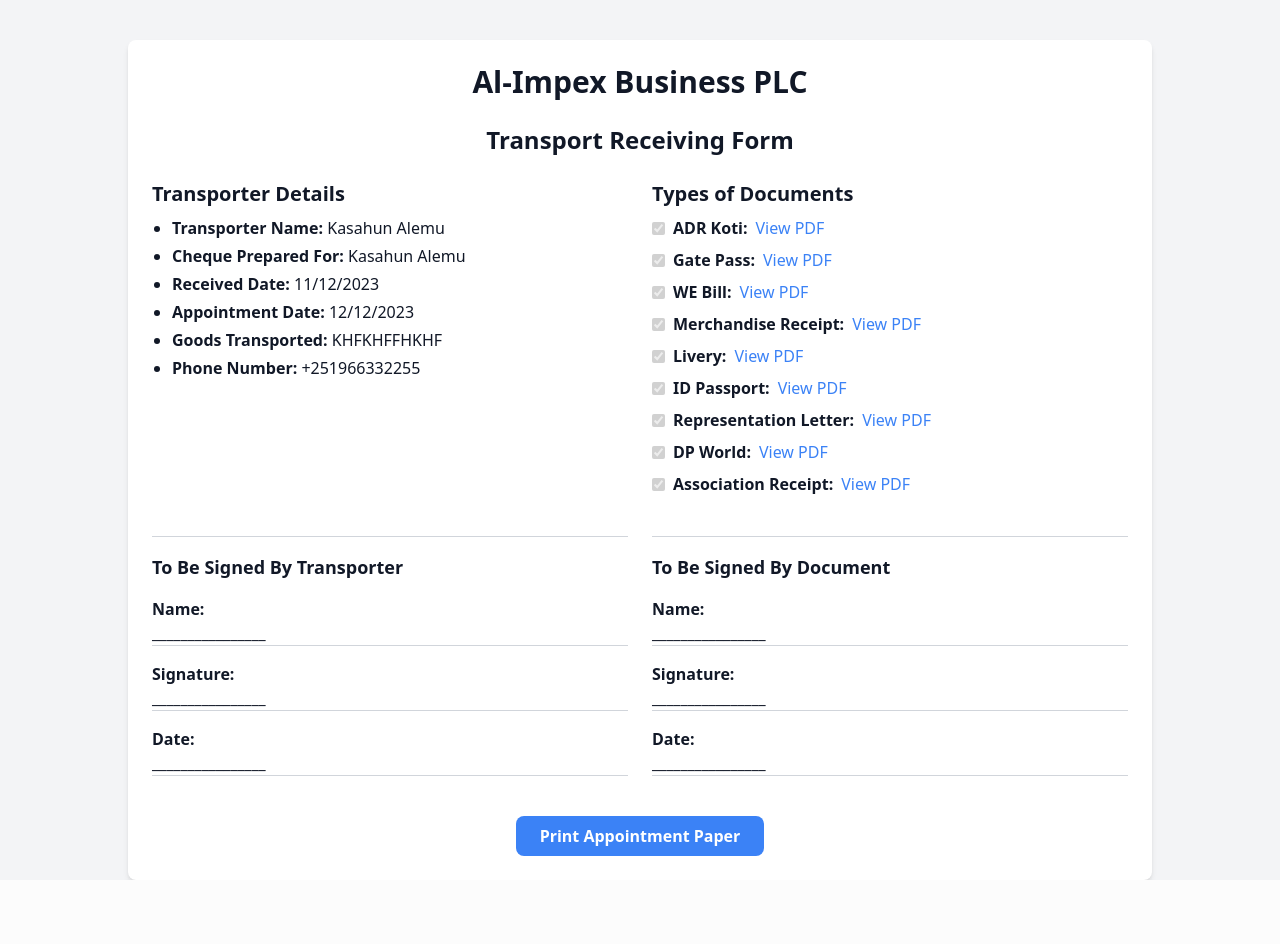
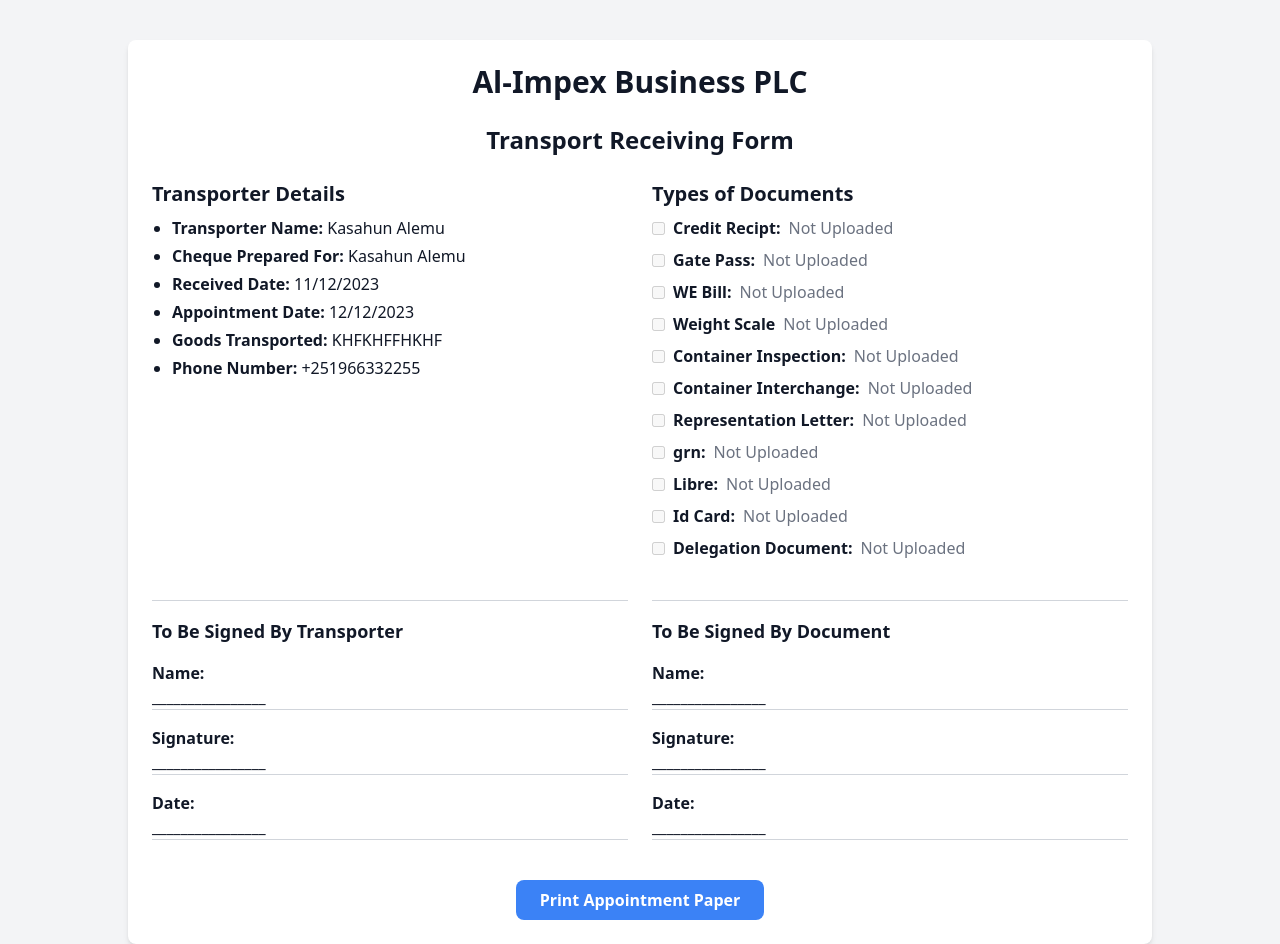
Before and after one commit to Mintesnot-Shigute/Transport-System, a Flask app: page /confirmation/1 in a window 1280 px wide. Before the commit the page ends 880 px from the top, so only its background shows below. Run offline with Flask 3, Linux system fonts and the light colour scheme; some libraries are stand-ins or nearby versions.

Commit message:
Appointment letter

```diff
--- a/app.py
+++ b/app.py
@@ -64,17 +64,17 @@
         goods_transported = request.form["goods_transported"]
         phone_no = request.form["phone_no"]
 
-        adr_koti = save_file(request.files['adr_koti'], prefix=transporter_name) if 'adr_koti' in request.files else None
-        gate_pass = save_file(request.files['gate_pass'], prefix=transporter_name) if 'gate_pass' in request.files else None
-        we_bill = save_file(request.files['we_bill'], prefix=transporter_name) if 'we_bill' in request.files else None
-        merchandise_receipt = save_file(request.files['merchandise_receipt'], prefix=transporter_name) if 'merchandise_receipt' in request.files else None
-        livery = save_file(request.files['livery'], prefix=transporter_name) if 'livery' in request.files else None
-        id_passport = save_file(request.files['id_passport'], prefix=transporter_name) if 'id_passport' in request.files else None
-        representation_letter = save_file(request.files['representation_letter'], prefix=transporter_name) if 'representation_letter' in request.files else None
-        dp_world = save_file(request.files['dp_world'], prefix=transporter_name) if 'dp_world' in request.files else None
-        association_receipt = save_file(request.files['association_receipt'], prefix=transporter_name) if 'association_receipt' in request.files else None
-
-        if None in [adr_koti, gate_pass, we_bill, merchandise_receipt, livery, id_passport, representation_letter, dp_world, association_receipt]:
+        credit_recipt = save_file(request.files['credit_recipt'], prefix=transporter_name) if 'credit_recipt' in request.files else None
+        transport_agreement = save_file(request.files['transport_agreement'], prefix=transporter_name) if 'transport_agreement' in request.files else None
+        way_bill = save_file(request.files['way_bill'], prefix=transporter_name) if 'way_bill' in request.files else None
+        weight_scale = save_file(request.files['weight_scale'], prefix=transporter_name) if 'weight_scale' in request.files else None
+        container_inspection = save_file(request.files['container_inspection'], prefix=transporter_name) if 'container_inspection' in request.files else None
+        container_interchange = save_file(request.files['container_interchange'], prefix=transporter_name) if 'container_interchange' in request.files else None
+        grn = save_file(request.files['grn'], prefix=transporter_name) if 'grn' in request.files else None
+        libre = save_file(request.files['libre'], prefix=transporter_name) if 'libre' in request.files else None
+        id_card = save_file(request.files['id_card'], prefix=transporter_name) if 'id_card' in request.files else None
+        delegation_document = save_file(request.files['delegation_document'], prefix=transporter_name) if 'delegation_document' in request.files else None
+        if None in [credit_recipt, transport_agreement, way_bill, weight_scale, container_inspection, container_interchange, grn, libre, id_card,delegation_document]:
             flash("Please upload all required documents.")
             return redirect(url_for('form'))
 
@@ -85,15 +85,16 @@
             appointment_date=appointment_date,
             goods_transported=goods_transported,
             phone_no=phone_no,
-            adr_koti=adr_koti,
-            gate_pass=gate_pass,
-            we_bill=we_bill,
-            merchandise_receipt=merchandise_receipt,
-            livery=livery,
-            id_passport=id_passport,
-            representation_letter=representation_letter,
-            dp_world=dp_world,
-            association_receipt=association_receipt
+            credit_recipt=credit_recipt,
+            transport_agreement=transport_agreement,
+            way_bill=way_bill,
+            weight_scale=weight_scale,
+            container_inspection=container_inspection,
+            container_interchange=container_interchange,
+            grn=grn,
+            libre=libre,
+            id_card=id_card,
+            delegation_document=delegation_document
         )
 
         db.session.add(new_document)
--- a/templates/confirmation.html
+++ b/templates/confirmation.html
@@ -50,55 +50,55 @@
                     <h3 class="text-xl font-semibold mb-2">Types of Documents</h3>
                     <ul class="space-y-2">
                         <li class="flex items-center">
-                            <input type="checkbox" id="adr_koti" {{ 'checked' if document.adr_koti and document.adr_koti.strip() else '' }} disabled class="mr-2">
-                            <label for="adr_koti" class="font-semibold">ADR Koti:</label>
-                            {% if document.adr_koti and document.adr_koti.strip() %}
-                                <a href="{{ url_for('uploaded_file', filename=document.adr_koti) }}" class="ml-2 text-blue-500" target="_blank">View PDF</a>
+                            <input type="checkbox" id="credit_recipt" {{ 'checked' if document.credit_recipt and document.credit_recipt.strip() else '' }} disabled class="mr-2">
+                            <label for="credit_recipt" class="font-semibold">Credit Recipt:</label>
+                            {% if document.credit_recipt and document.credit_recipt.strip() %}
+                                <a href="{{ url_for('uploaded_file', filename=document.credit_recipt) }}" class="ml-2 text-blue-500" target="_blank">View PDF</a>
                             {% else %}
                                 <span class="ml-2 text-gray-500">Not Uploaded</span>
                             {% endif %}
                         </li>
                         <li class="flex items-center">
-                            <input type="checkbox" id="gate_pass" {{ 'checked' if document.gate_pass and document.gate_pass.strip() else '' }} disabled class="mr-2">
-                            <label for="gate_pass" class="font-semibold">Gate Pass:</label>
-                            {% if document.gate_pass and document.gate_pass.strip() %}
-                                <a href="{{ url_for('uploaded_file', filename=document.gate_pass) }}" class="ml-2 text-blue-500" target="_blank">View PDF</a>
+                            <input type="checkbox" id="transport_agreement" {{ 'checked' if document.transport_agreement and document.transport_agreement.strip() else '' }} disabled class="mr-2">
+                            <label for="transport_agreement" class="font-semibold">Gate Pass:</label>
+                            {% if document.transport_agreement and document.transport_agreement.strip() %}
+                                <a href="{{ url_for('uploaded_file', filename=document.transport_agreement) }}" class="ml-2 text-blue-500" target="_blank">View PDF</a>
                             {% else %}
                                 <span class="ml-2 text-gray-500">Not Uploaded</span>
                             {% endif %}
                         </li>
                         <li class="flex items-center">
-                            <input type="checkbox" id="we_bill" {{ 'checked' if document.we_bill and document.we_bill.strip() else '' }} disabled class="mr-2">
-                            <label for="we_bill" class="font-semibold">WE Bill:</label>
-                            {% if document.we_bill and document.we_bill.strip() %}
-                                <a href="{{ url_for('uploaded_file', filename=document.we_bill) }}" class="ml-2 text-blue-500" target="_blank">View PDF</a>
+                            <input type="checkbox" id="way_bill" {{ 'checked' if document.way_bill and document.way_bill.strip() else '' }} disabled class="mr-2">
+                            <label for="way_bill" class="font-semibold">WE Bill:</label>
+                            {% if document.way_bill and document.way_bill.strip() %}
+                                <a href="{{ url_for('uploaded_file', filename=document.way_bill) }}" class="ml-2 text-blue-500" target="_blank">View PDF</a>
                             {% else %}
                                 <span class="ml-2 text-gray-500">Not Uploaded</span>
                             {% endif %}
                         </li>
                         <li class="flex items-center">
-                            <input type="checkbox" id="merchandise_receipt" {{ 'checked' if document.merchandise_receipt and document.merchandise_receipt.strip() else '' }} disabled class="mr-2">
-                            <label for="merchandise_receipt" class="font-semibold">Merchandise Receipt:</label>
-                            {% if document.merchandise_receipt and document.merchandise_receipt.strip() %}
-                                <a href="{{ url_for('uploaded_file', filename=document.merchandise_receipt) }}" class="ml-2 text-blue-500" target="_blank">View PDF</a>
+                            <input type="checkbox" id="weight_scale" {{ 'checked' if document.weight_scale and document.weight_scale.strip() else '' }} disabled class="mr-2">
+                            <label for="weight_scale" class="font-semibold">Weight Scale</label>
+                            {% if document.weight_scale and document.weight_scale.strip() %}
+                                <a href="{{ url_for('uploaded_file', filename=document.weight_scale) }}" class="ml-2 text-blue-500" target="_blank">View PDF</a>
                             {% else %}
                                 <span class="ml-2 text-gray-500">Not Uploaded</span>
                             {% endif %}
                         </li>
                         <li class="flex items-center">
-                            <input type="checkbox" id="livery" {{ 'checked' if document.livery and document.livery.strip() else '' }} disabled class="mr-2">
-                            <label for="livery" class="font-semibold">Livery:</label>
-                            {% if document.livery and document.livery.strip() %}
-                                <a href="{{ url_for('uploaded_file', filename=document.livery) }}" class="ml-2 text-blue-500" target="_blank">View PDF</a>
+                            <input type="checkbox" id="container_inspection" {{ 'checked' if document.container_inspection and document.container_inspection.strip() else '' }} disabled class="mr-2">
+                            <label for="container_inspection" class="font-semibold">Container Inspection:</label>
+                            {% if document.container_inspection and document.container_inspection.strip() %}
+                                <a href="{{ url_for('uploaded_file', filename=document.container_inspection) }}" class="ml-2 text-blue-500" target="_blank">View PDF</a>
                             {% else %}
                                 <span class="ml-2 text-gray-500">Not Uploaded</span>
                             {% endif %}
                         </li>
                         <li class="flex items-center">
-                            <input type="checkbox" id="id_passport" {{ 'checked' if document.id_passport and document.id_passport.strip() else '' }} disabled class="mr-2">
-                            <label for="id_passport" class="font-semibold">ID Passport:</label>
-                            {% if document.id_passport and document.id_passport.strip() %}
-                                <a href="{{ url_for('uploaded_file', filename=document.id_passport) }}" class="ml-2 text-blue-500" target="_blank">View PDF</a>
+                            <input type="checkbox" id="container_interchange" {{ 'checked' if document.container_interchange and document.container_interchange.strip() else '' }} disabled class="mr-2">
+                            <label for="container_interchange" class="font-semibold">Container Interchange:</label>
+                            {% if document.container_interchange and document.container_interchange.strip() %}
+                                <a href="{{ url_for('uploaded_file', filename=document.container_interchange) }}" class="ml-2 text-blue-500" target="_blank">View PDF</a>
                             {% else %}
                                 <span class="ml-2 text-gray-500">Not Uploaded</span>
                             {% endif %}
@@ -113,19 +113,37 @@
                             {% endif %}
                         </li>
                         <li class="flex items-center">
-                            <input type="checkbox" id="dp_world" {{ 'checked' if document.dp_world and document.dp_world.strip() else '' }} disabled class="mr-2">
-                            <label for="dp_world" class="font-semibold">DP World:</label>
-                            {% if document.dp_world and document.dp_world.strip() %}
-                                <a href="{{ url_for('uploaded_file', filename=document.dp_world) }}" class="ml-2 text-blue-500" target="_blank">View PDF</a>
+                            <input type="checkbox" id="grn" {{ 'checked' if document.grn and document.grn.strip() else '' }} disabled class="mr-2">
+                            <label for="grn" class="font-semibold">grn:</label>
+                            {% if document.grn and document.grn.strip() %}
+                                <a href="{{ url_for('uploaded_file', filename=document.grn) }}" class="ml-2 text-blue-500" target="_blank">View PDF</a>
                             {% else %}
                                 <span class="ml-2 text-gray-500">Not Uploaded</span>
                             {% endif %}
                         </li>
                         <li class="flex items-center">
-                            <input type="checkbox" id="association_receipt" {{ 'checked' if document.association_receipt and document.association_receipt.strip() else '' }} disabled class="mr-2">
-                            <label for="association_receipt" class="font-semibold">Association Receipt:</label>
-                            {% if document.association_receipt and document.association_receipt.strip() %}
-                                <a href="{{ url_for('uploaded_file', filename=document.association_receipt) }}" class="ml-2 text-blue-500" target="_blank">View PDF</a>
+                            <input type="checkbox" id="libre" {{ 'checked' if document.libre and document.libre.strip() else '' }} disabled class="mr-2">
+                            <label for="libre" class="font-semibold">Libre:</label>
+                            {% if document.libre and document.libre.strip() %}
+                                <a href="{{ url_for('uploaded_file', filename=document.libre) }}" class="ml-2 text-blue-500" target="_blank">View PDF</a>
+                            {% else %}
+                                <span class="ml-2 text-gray-500">Not Uploaded</span>
+                            {% endif %}
+                        </li>
+                        <li class="flex items-center">
+                            <input type="checkbox" id="id_card" {{ 'checked' if document.id_card and document.id_card.strip() else '' }} disabled class="mr-2">
+                            <label for="id_card" class="font-semibold">Id Card:</label>
+                            {% if document.id_card and document.id_card.strip() %}
+                                <a href="{{ url_for('uploaded_file', filename=document.id_card) }}" class="ml-2 text-blue-500" target="_blank">View PDF</a>
+                            {% else %}
+                                <span class="ml-2 text-gray-500">Not Uploaded</span>
+                            {% endif %}
+                        </li>
+                        <li class="flex items-center">
+                            <input type="checkbox" id="delegation_document" {{ 'checked' if document.delegation_document and document.delegation_document.strip() else '' }} disabled class="mr-2">
+                            <label for="delegation_document" class="font-semibold">Delegation Document:</label>
+                            {% if document.delegation_document and document.delegation_document.strip() %}
+                                <a href="{{ url_for('uploaded_file', filename=document.delegation_document) }}" class="ml-2 text-blue-500" target="_blank">View PDF</a>
                             {% else %}
                                 <span class="ml-2 text-gray-500">Not Uploaded</span>
                             {% endif %}
```
Also changed, not shown: models.py (+10 -9 lines), templates/form.html (+22 -19 lines), instance/transport.db, transport.db, 3 other files.
